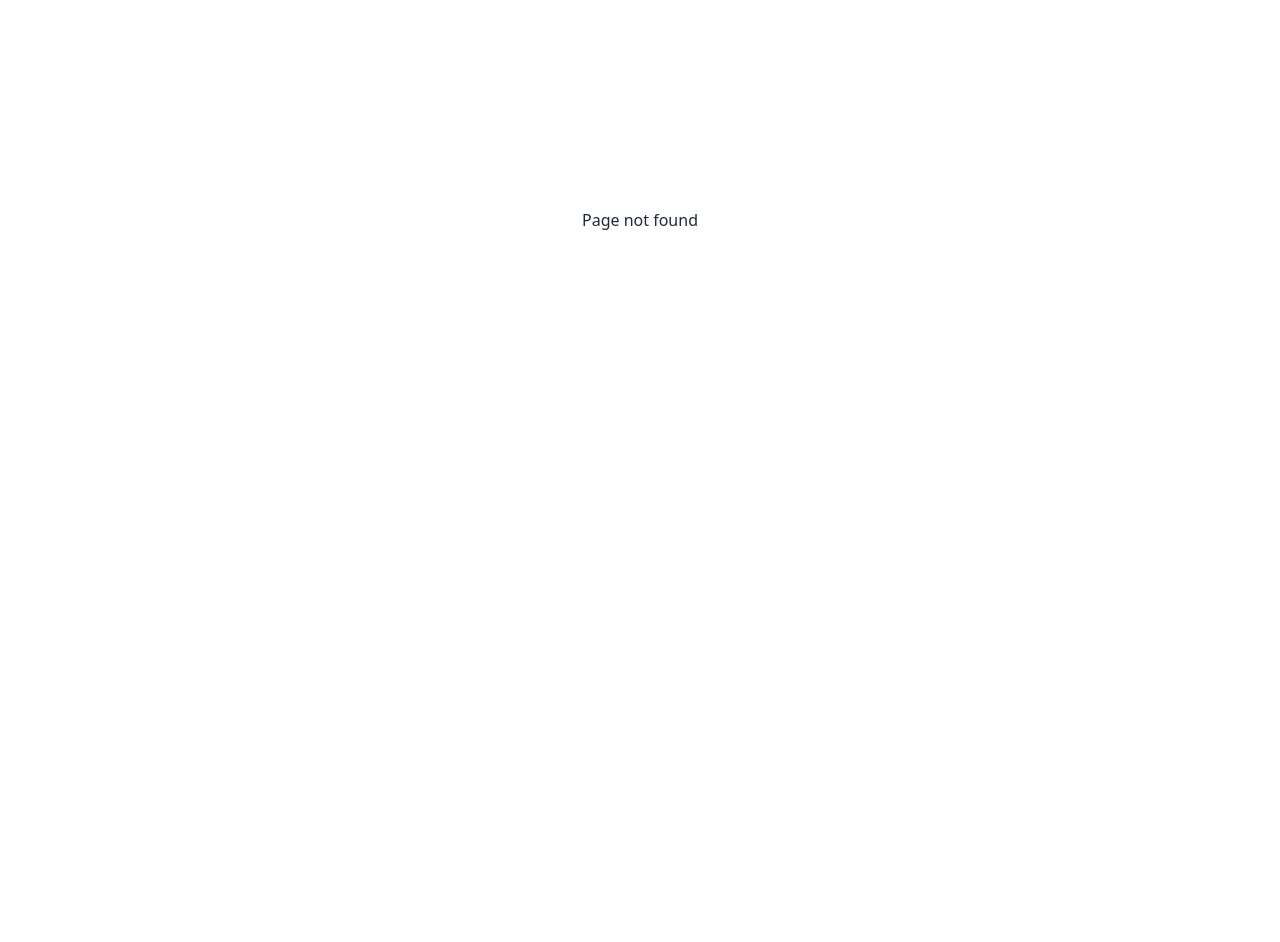
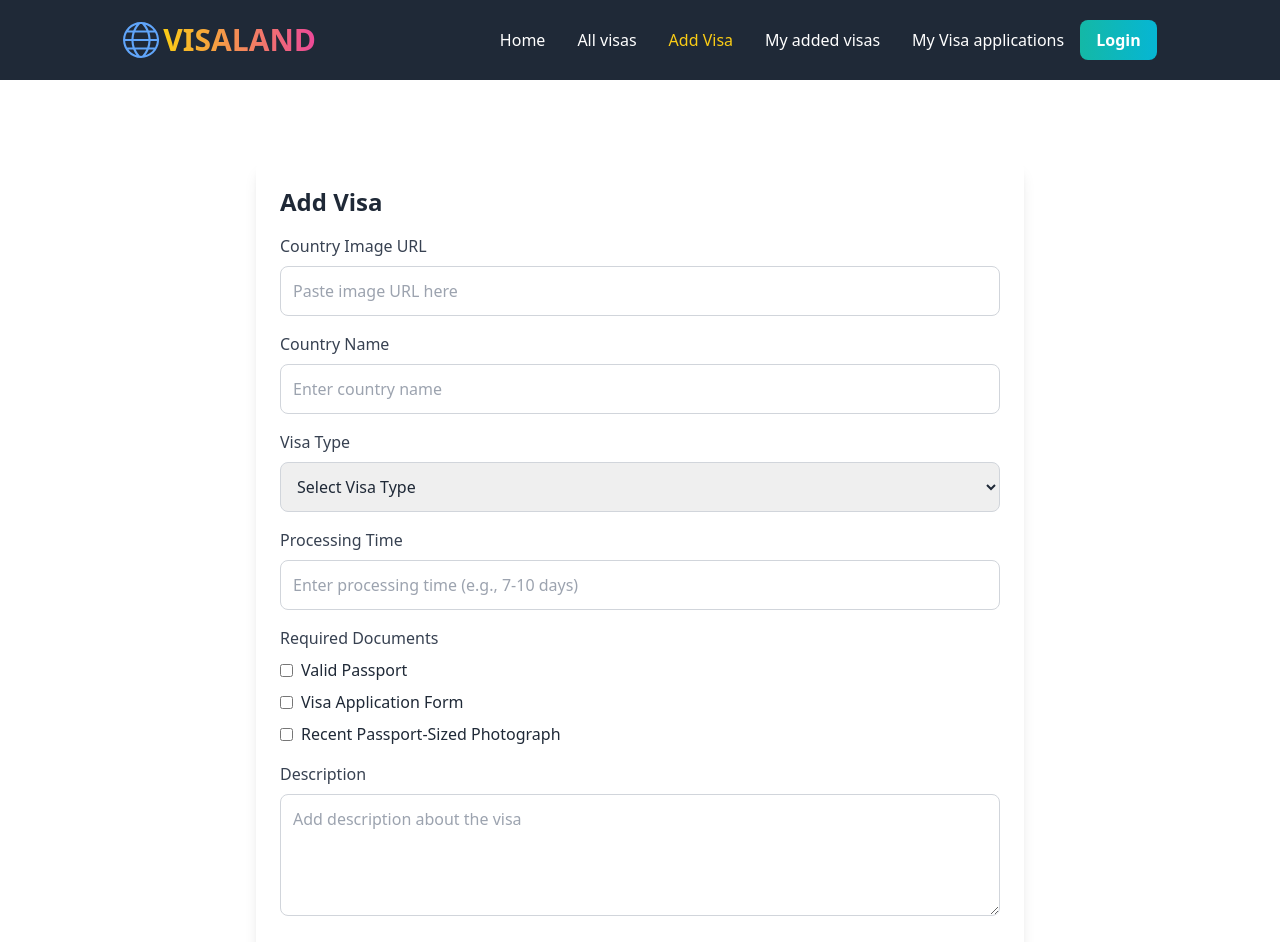
Before and after one commit to jahidhasan6676/Visa-Portal-Application-Client, a React (Vite) app: page /addVisa in a window 1280 px wide. Before the commit this address had no page. Shown: the top 942 px of the page. Before the commit the page ends 800 px from the top, so only its background shows below. Built offline with nearby package versions, Linux system fonts and the light colour scheme.

Commit message:
added the add visa  form

```diff
--- /dev/null
+++ b/src/Pages/AddVisas.jsx
@@ -0,0 +1,189 @@
+
+
+const AddVisas = () => {
+    const handleAddVisaUser = event =>{
+        event.preventDefault();
+        const form = event.target;
+        const countryImage = form.countryImage.value;
+        const countryName = form.countryName.value;
+        const visaType = form.visaType.value;
+        const processingTime = form.processingTime.value;
+        const required = form.required.value;
+        const description = form.description.value;
+        const ageRestriction = parseInt(form.ageRestriction.value);
+        const fee = parseInt(form.fee.value);
+        const validity = form.validity.value;
+        const applicationMethod = form.applicationMethod.value;
+        const NewUser = {countryImage,countryName,visaType,processingTime,required,description,ageRestriction,fee,validity,applicationMethod};
+        console.log(NewUser)
+
+
+
+    }
+    return (
+        <div className="py-20 w-full">
+            <div className=" bg-white max-w-3xl mx-auto p-6  shadow-lg rounded-lg">
+                <h2 className="text-2xl font-bold mb-4 text-gray-800">Add Visa</h2>
+                <form onSubmit={handleAddVisaUser}>
+                    {/* Country Image */}
+                    <div className="mb-4">
+                        <label className="block text-gray-700 font-medium mb-2">
+                            Country Image URL
+                        </label>
+                        <input
+                            type="text"
+                            name="countryImage"
+                            className="w-full p-3 border border-gray-300 rounded-lg"
+                            placeholder="Paste image URL here"
+                        />
+                    </div>
+
+                    {/* Country Name */}
+                    <div className="mb-4">
+                        <label className="block text-gray-700 font-medium mb-2">
+                            Country Name
+                        </label>
+                        <input
+                            type="text"
+                            name="countryName"
+                            className="w-full p-3 border border-gray-300 rounded-lg"
+                            placeholder="Enter country name"
+                        />
+                    </div>
+
+                    {/* Visa Type */}
+                    <div className="mb-4">
+                        <label className="block text-gray-700 font-medium mb-2">Visa Type</label>
+                        <select
+                            name="visaType"
+                            className="w-full p-3 border border-gray-300 rounded-lg"
+                        >
+                            <option value="">Select Visa Type</option>
+                            <option value="Tourist Visa">Tourist Visa</option>
+                            <option value="Student Visa">Student Visa</option>
+                            <option value="Official Visa">Official Visa</option>
+                        </select>
+                    </div>
+
+                    {/* Processing Time */}
+                    <div className="mb-4">
+                        <label className="block text-gray-700 font-medium mb-2">
+                            Processing Time
+                        </label>
+                        <input
+                            type="text"
+                            name="processingTime"
+                            className="w-full p-3 border border-gray-300 rounded-lg"
+                            placeholder="Enter processing time (e.g., 7-10 days)"
+                        />
+                    </div>
+
+                    {/* Required Documents */}
+                    <div className="mb-4">
+                        <label className="block text-gray-700 font-medium mb-2">
+                            Required Documents
+                        </label>
+                        <div className="space-y-2">
+                            <label className="flex items-center">
+                                <input
+                                    type="checkbox"
+                                    value="Valid passport"
+                                    name="required"
+                                    className="mr-2"
+                                />
+                                Valid Passport
+                            </label>
+                            <label className="flex items-center">
+                                <input
+                                    type="checkbox"
+                                    value="Visa application form"
+                                    name="required"
+                                    className="mr-2"
+                                />
+                                Visa Application Form
+                            </label>
+                            <label className="flex items-center">
+                                <input
+                                    type="checkbox"
+                                    value="Recent passport-sized photograph"
+                                    name="required"
+                                    className="mr-2"
+                                />
+                                Recent Passport-Sized Photograph
+                            </label>
+                        </div>
+                    </div>
+
+                    {/* Description */}
+                    <div className="mb-4">
+                        <label className="block text-gray-700 font-medium mb-2">Description</label>
+                        <textarea
+                            name="description"
+                            className="w-full p-3 border border-gray-300 rounded-lg"
+                            rows="4"
+                            placeholder="Add description about the visa"
+                        ></textarea>
+                    </div>
+
+                    {/* Age Restriction */}
+                    <div className="mb-4">
+                        <label className="block text-gray-700 font-medium mb-2">
+                            Age Restriction
+                        </label>
+                        <input
+                            type="number"
+                            name="ageRestriction"
+                            className="w-full p-3 border border-gray-300 rounded-lg"
+                            placeholder="Enter minimum age"
+                        />
+                    </div>
+
+                    {/* Fee */}
+                    <div className="mb-4">
+                        <label className="block text-gray-700 font-medium mb-2">Fee</label>
+                        <input
+                            type="number"
+                            name="fee"
+                            className="w-full p-3 border border-gray-300 rounded-lg"
+                            placeholder="Enter visa fee"
+                        />
+                    </div>
+
+                    {/* Validity */}
+                    <div className="mb-4">
+                        <label className="block text-gray-700 font-medium mb-2">Validity</label>
+                        <input
+                            type="text"
+                            name="validity"
+                            className="w-full p-3 border border-gray-300 rounded-lg"
+                            placeholder="Enter validity (e.g., 6 months)"
+                        />
+                    </div>
+
+                    {/* Application Method */}
+                    <div className="mb-4">
+                        <label className="block text-gray-700 font-medium mb-2">
+                            Application Method
+                        </label>
+                        <input
+                            type="text"
+                            name="applicationMethod"
+                            className="w-full p-3 border border-gray-300 rounded-lg"
+                            placeholder="Enter application method"
+                        />
+                    </div>
+
+                    {/* Submit Button */}
+                    <button
+                        type="submit"
+                        className="w-full bg-blue-600 text-white p-3 rounded-lg hover:bg-blue-700"
+                    >
+                        Add Visa
+                    </button>
+                </form>
+            </div>
+        </div>
+    );
+};
+
+export default AddVisas;
--- a/src/Router/Router.jsx
+++ b/src/Router/Router.jsx
@@ -2,6 +2,7 @@ import {createBrowserRouter,} from "react-router-dom";
 import Root from "../MailLayout/Root";
 import ErrorPage from "../ErrorPage/ErrorPage";
 import Home from "../Pages/Home";
+import AddVisas from "../Pages/AddVisas";
 
   const router = createBrowserRouter([
     {
@@ -12,6 +13,10 @@ import Home from "../Pages/Home";
         {
             path:"/",
             element:<Home></Home>
+        },
+        {
+          path:"/addVisa",
+          element:<AddVisas></AddVisas>
         }
       ]
     },
--- a/src/components/Banner.jsx
+++ b/src/components/Banner.jsx
@@ -1,23 +1,7 @@
 
 
 const Banner = () => {
-    const slides = [
-        {
-            title: "Discover Your Travel Destination!",
-            description: "Find the visa requirements for your next adventure, no matter where you want to go.",
-            buttonText: "Check Visa Requirements",
-        },
-        {
-            title: "Apply for Your Visa in Minutes!",
-            description: "Complete your visa application securely and easily – anytime, anywhere.",
-            buttonText: "Start Application",
-        },
-        {
-            title: "Track Your Visa Application Status",
-            description: "Check the status of your visa application at any time and stay updated on the progress.",
-            buttonText: "Track My Application",
-        },
-    ];
+
 
     return (
         <div className="carousel w-full py-20">
```
